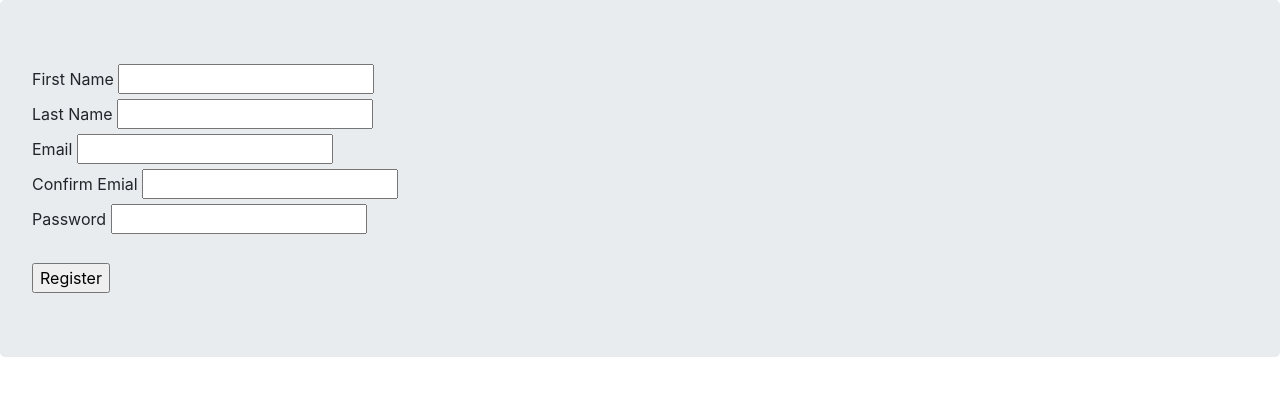
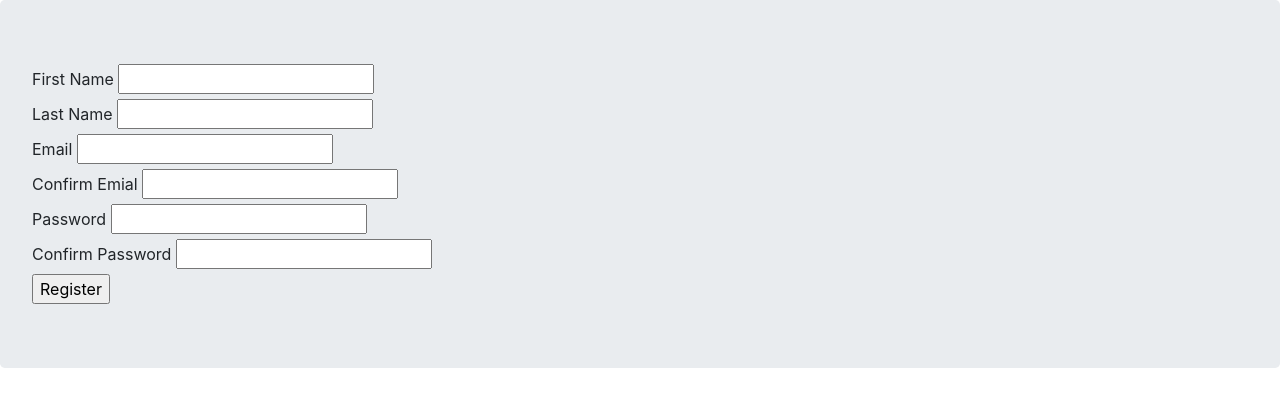
Before and after one commit to ghigbie/flask-login, a Flask app: template myproject/templates/register.html in a window 1280 px wide. Shown: the part 72-479 px from the top of the page. Run offline with Flask 2, Linux system fonts and the light colour scheme; the template is opened without the code that fills it: values that come from a table or form of the project are taken from there, others are empty; some libraries are stand-ins or nearby versions.

Commit message:
Set naming convention to match

```diff
--- a/myproject/templates/register.html
+++ b/myproject/templates/register.html
@@ -7,7 +7,7 @@
     {{ form.email.label }} {{ form.email() }} <br>
     {{ form.email_confirm.label }} {{ form.email_confirm() }} <br>
     {{ form.password.label }} {{ form.password() }} <br>
-    {{ form.password_confirm.label }} {{ form.password_confirm() }} <br>
+    {{ form.pass_confirm.label }} {{ form.pass_confirm() }} <br>
     {{ form.submit() }}
 </form>
 {% endblock %}
```
